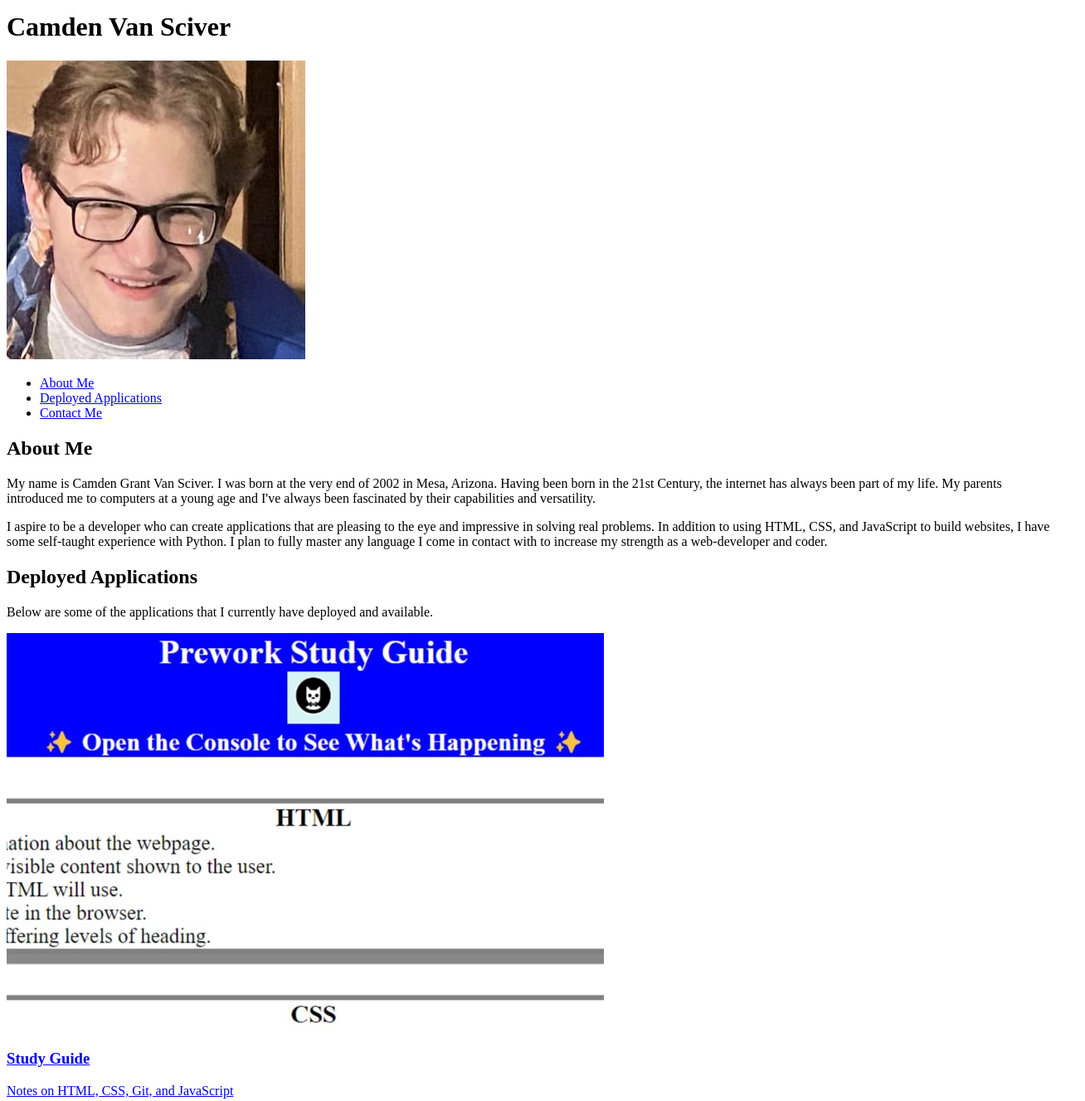
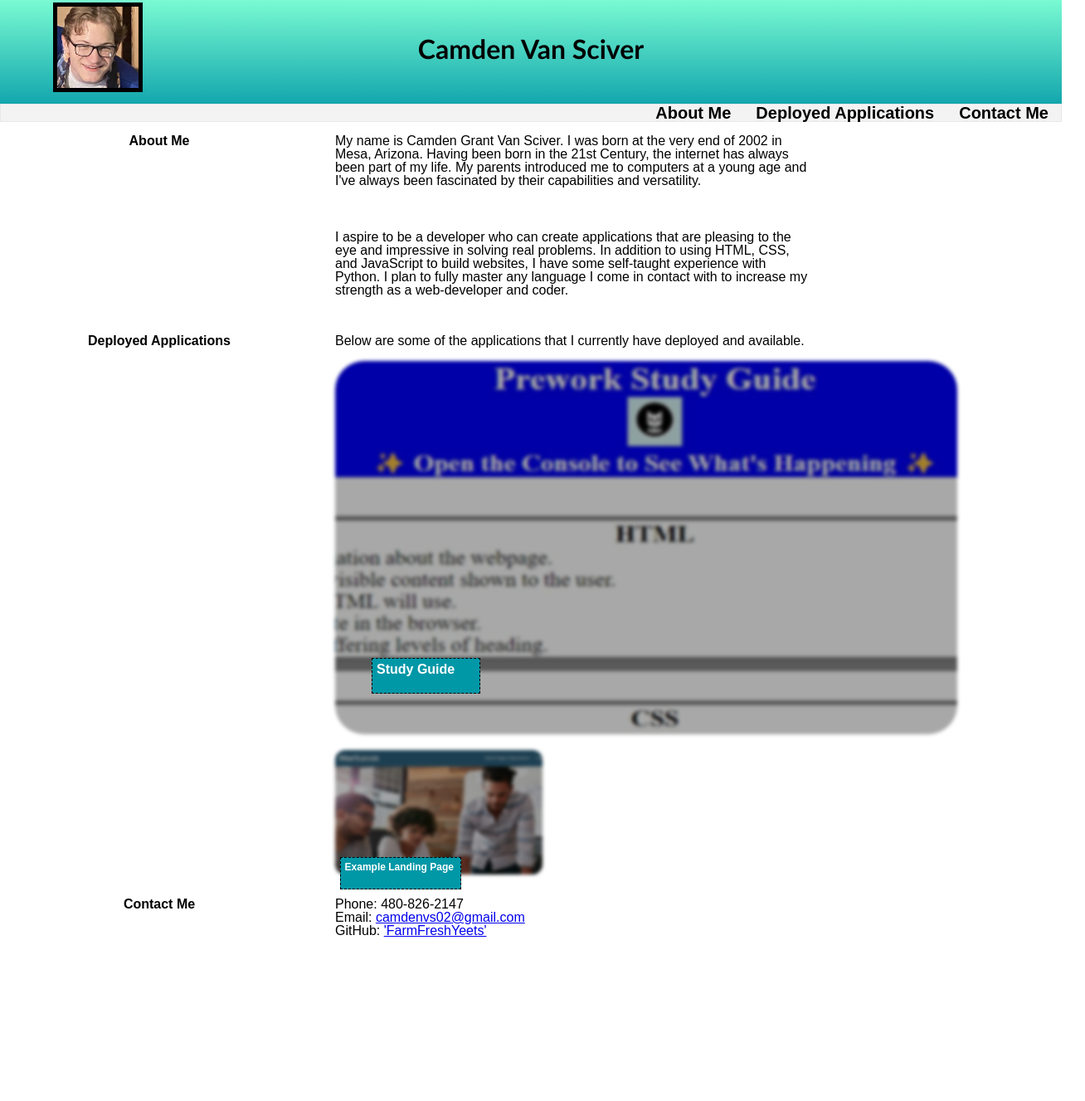
Before and after one commit to FarmFreshYeets/challenge-2-portfolio, a plain HTML site: page index.html in a window 1280 px wide. Shown: the part 7-1334 px from the top of the page at 83% size, 1308 px wide, since content can reach past the window. After the commit the page ends 1137 px from the top, so only its background shows below. Drawn offline with Linux system fonts and the light colour scheme.

Commit message:
added base style css

```diff
--- a/assets/reset.css
+++ b/assets/reset.css
@@ -0,0 +1,29 @@
+* {
+    margin: 0;
+    padding: 0;
+    box-sizing: border-box;
+  }
+
+  html {
+    height: 100%;
+  }
+
+  body {
+    min-height: 100%;
+    line-height: 1;
+    font-family: sans-serif;
+  }
+
+  h1, h2, h3, h4, h5, h6 {
+    font-size: 100%;
+  }
+
+  input, select, option, optgroup, textarea, button,
+  pre, code {
+    font-size: 100%;
+    font-family: inherit;
+  }
+
+  ol, ul {
+    list-style: none;
+  }
--- a/assets/style.css
+++ b/assets/style.css
@@ -0,0 +1,157 @@
+:root {
+--teal: #0097a7;
+}
+
+header {
+    background: linear-gradient(aquamarine, var(--teal));
+}
+
+header h1 {
+    padding-top: 50px;
+    padding-bottom: 50px;
+    font-size: 32px;
+    font-family:'Trebuchet MS', 'Lucida Sans Unicode', 'Lucida Grande', 'Lucida Sans', Arial, sans-serif;
+}
+
+header img {
+    border: 5px solid black;
+    /* Sets the position of the profile picture outside of the flow */
+    position: absolute;
+    top: 10px;
+    left: 5%;
+    width: 108px;
+    height: 108px;
+}
+
+nav ul {
+    display: flex;
+    border: 1px solid #e7e7e7;
+    background-color: #f3f3f3;
+    /* Places nav-bar to the left of the screen */
+    justify-content: flex-end;
+
+}
+
+nav li a {
+    color: black;
+    padding-left: 15px;
+    padding-right: 15px;
+    text-decoration: none;
+    font-size: 20px;
+    font-weight: bold;
+}
+
+/* When an one of the links in the nav bar is hovered over, the color changes */
+nav li a:hover {
+    background-color: var(--teal);
+    color: #e7e7e7;
+}
+
+article a {
+    text-decoration: none;
+}
+
+.center {
+    text-align: center;
+}
+
+#about-me {
+    padding-top: 15px;
+    display: grid;
+    /* 1 column is 30% of the width, 3 more take up the remaining space evenly */
+    grid-template-columns: 30% repeat(3, 1fr);
+    grid-template-rows: repeat(2, 100px);
+    gap: 1em 20px;
+}
+
+/* sets the area of the element in the grid */
+#paragraph-one {
+    grid-column-start: 2;
+    grid-column-end: 4;
+    grid-row-start: 1;
+    grid-row-end: 2;
+}
+
+#paragraph-two {
+    grid-column-start: 2;
+    grid-column-end: 4;
+    grid-row-start: 2;
+    grid-row-end: 3;
+}
+
+#deployed-applications {
+    padding-top: 25px;
+    display: grid;
+    /* 1 column is 30% of the width, the second is 70% */
+    grid-template-columns: 30% 1fr;
+    grid-template-rows: 50 repeat(2, 100px);
+    gap: 1em 20px;
+}
+
+#card1 {
+    grid-column-start: 2;
+    grid-column-end: 3;
+    grid-row-start: 2;
+    grid-row-end: 3;
+}
+
+#card1 img {
+    /* blurs and darkens the image when not hovered over */
+    filter: brightness(66%) blur(2px);
+    border-radius: 35px;
+    width: 750px;
+    height: 450px;
+}
+
+#card1 img:hover {
+    /* removes blur and darken */
+    filter: none;
+}
+
+#card1 h3 {
+    position: absolute;
+    background-color: var(--teal);
+    color: white;
+    padding: 5px 30px 20px 5px;
+    border: 1px dashed black;
+    top: 100%;
+    left: 35%;
+}
+
+.cards {
+    grid-column-start: 2;
+    grid-column-end: 3;
+    grid-row-start: 3;
+    grid-row-end: 4;
+}
+
+.cards img {
+    /* blurs and darkens the image when not hovered over */
+    filter: brightness(66%) blur(2px);
+    border-radius: 12px;
+    width: 250px;
+    height: 150px;
+}
+
+.cards img:hover {
+    /* removes blur and darken */
+    filter: none;
+}
+
+.cards h4 {
+    position: absolute;
+    font-size: 12px;
+    background-color: var(--teal);
+    color: white;
+    padding: 5px 8px 20px 5px;
+    border: 1px dashed black;
+    top: 130%;
+    left: 32%;
+}
+
+footer {
+    padding-top: 25px;
+    display: grid;
+    grid-template-columns: 30% 1fr;
+    gap: 1em 20px;
+}
--- a/index.html
+++ b/index.html
@@ -12,15 +12,15 @@
 
 <body>
     <header>
-        <h1>Camden Van Sciver</h1>
         <img src="./assets/images/hawaiiantruckday.jpg" alt="A picture of me.">
+        <h1 class="center">Camden Van Sciver</h1>
         <nav>
             <ul>
                 <li>
                     <a href="#about-me">About Me</a>
                 </li>
                 <li>
-                    <a href="#applications">Deployed Applications</a>
+                    <a href="#deployed-applications">Deployed Applications</a>
                 </li>
                 <li>
                     <a href="#contact-me">Contact Me</a>
@@ -31,50 +31,42 @@
 
     <main>
         <article id="about-me">
-            <div class="section-title">
-                <h2>About Me</h2>
-            </div>
-            <p>
+            <h2 class="center">About Me</h2>
+            <p id="paragraph-one">
                 My name is Camden Grant Van Sciver. I was born at the very end of 2002 in Mesa, Arizona. Having been born in the 21st Century,
                 the internet has always been part of my life. My parents introduced me to computers at a young age and I've always been fascinated by
                 their capabilities and versatility.
             </p>
-            <p>
+            <p id="paragraph-two">
                 I aspire to be a developer who can create applications that are pleasing to the eye and impressive in solving real problems. In addition
                 to using HTML, CSS, and JavaScript to build websites, I have some self-taught experience with Python. I plan to fully master any language
                 I come in contact with to increase my strength as a web-developer and coder.
             </p>
         </article>
         <article id="deployed-applications">
-            <div class="section-title">
-                <h2>Deployed Applications</h2>
-            </div>
+            <h2 class="center">Deployed Applications</h2>
             <p>Below are some of the applications that I currently have deployed and available.</p>
-            <a href="https://farmfreshyeets.github.io/prework-study-guide/">
-                <section class="card1">
+            <section id="card1">
+                <a href="https://farmfreshyeets.github.io/prework-study-guide/">
                     <img src="./assets/images/Screenshot (26).jpg" alt="Screenshot of study guide webpage.">
-                    <h3>Study Guide</h3>
-                    <p>Notes on HTML, CSS, Git, and JavaScript</p>
-                </section>
-            </a>
-            <a href="https://farmfreshyeets.github.io/full-stack-challenge-1/">
-                <section class="cards">
+                <h3>Study Guide</h3>
+                </a>
+            </section>
+            <a class="cards" href="https://farmfreshyeets.github.io/full-stack-challenge-1/">
+                <section>
                     <img src="./assets/images/Screenshot (27).jpg" alt="Screenshot of Horiseon landing page.">
-                    <h3>Example Landing Page</h3>
-                    <p>A refactored landing page with increased accessibility</p>
+                    <h4>Example Landing Page</h4>
                 </section>
             </a>
         </article>
-        <article id="contact-me">
-            <div class="section-title">
-                <h2>Contact Me</h2>
-            </div>
+        <footer id="contact-me">
+            <h2 class="center">Contact Me</h2>
             <ul>
                 <li>Phone: 480-826-2147</li>
                 <li>Email: <a href="mailto:camdenvs02@gmail.com">camdenvs02@gmail.com</a></li>
                 <li>GitHub: <a href="https://github.com/FarmFreshYeets">'FarmFreshYeets'</a></li>
             </ul>
-        </article>
+        </footer>
     </main>
 </body>
 
```
